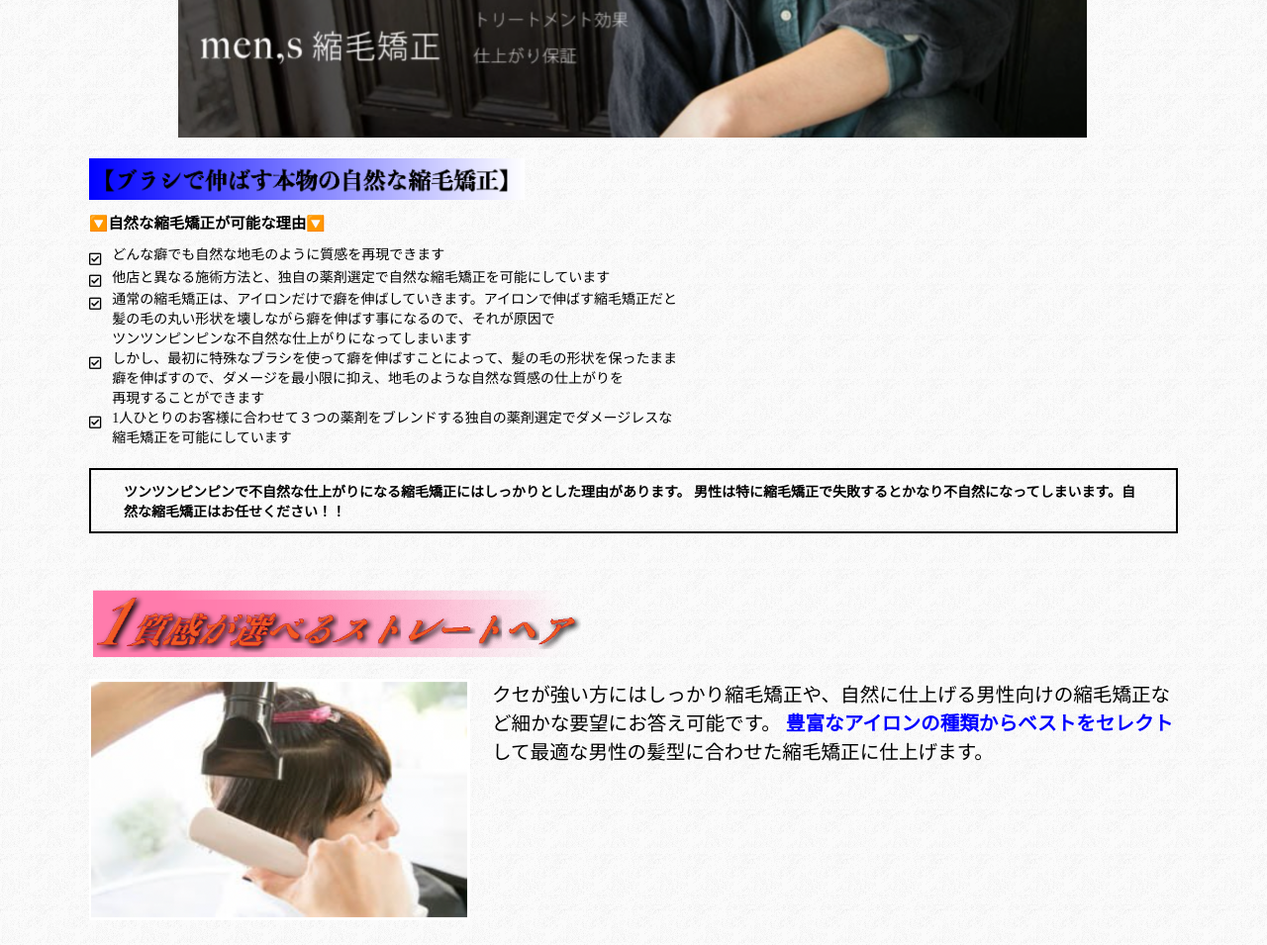
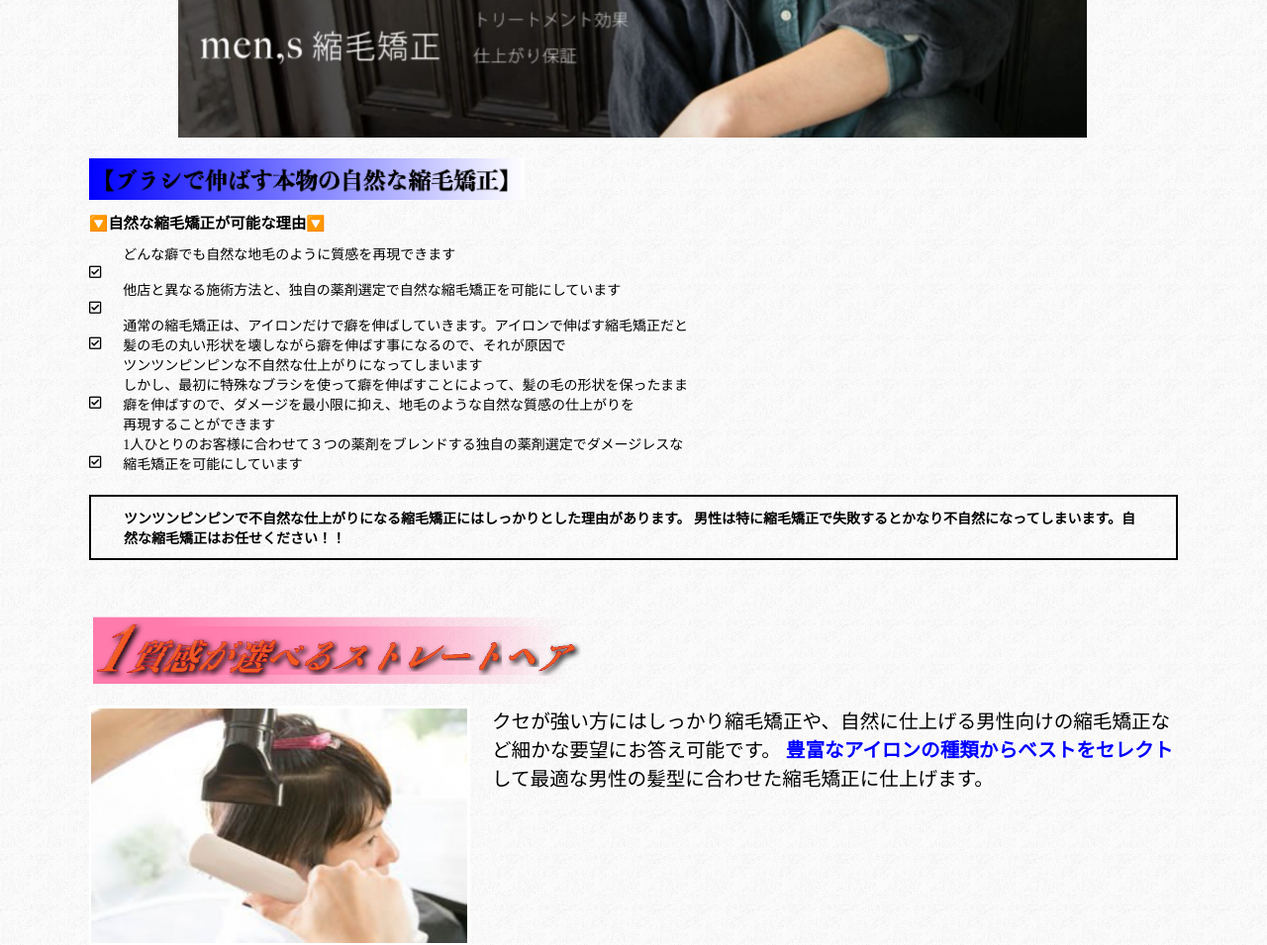
Before and after one commit to manabu-creater/yamaki-hair, a PHP site: page / in a window 1280 px wide. Shown: the part 584-1539 px from the top of the page at 99% size. Run offline with PHP 8.4, Linux system fonts and the light colour scheme.

Commit message:
レ点位置修正

```diff
--- a/index.css
+++ b/index.css
@@ -96,8 +96,8 @@ header {
 }
 
 .fa-check-square {
-  margin-top: 0.8%;
-  margin-right: 1%;
+  margin-top: 2%;
+  margin-right: 2%;
 }
 
 .explain {
```
